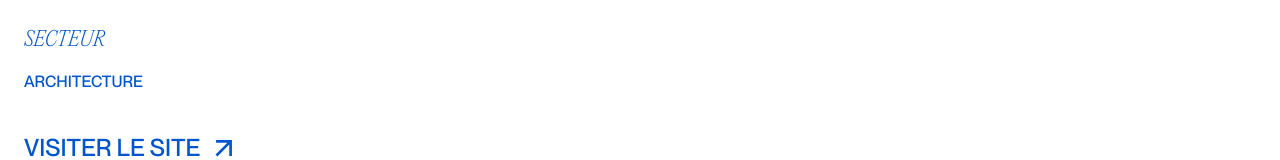
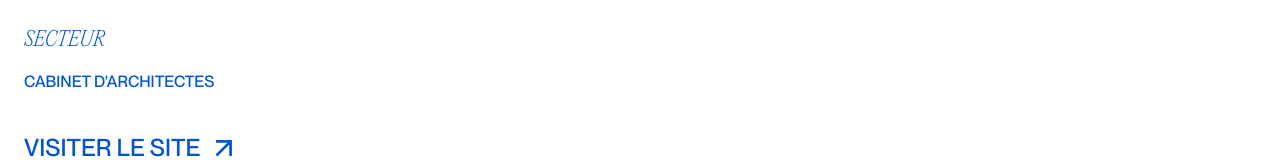
Before and after one commit to simontessard/2025-portfolio, a Next.js app: page /projects/daouad in a window 1280 px wide. Shown: the part 446-606 px from the top of the page. Built offline with nearby package versions, Linux system fonts and the light colour scheme.

Commit message:
Nouveau projet

```diff
--- a/src/components/home/Carousel.tsx
+++ b/src/components/home/Carousel.tsx
@@ -7,8 +7,9 @@ import 'swiper/css/effect-fade';
 export default function Carousel() {
     const slides = [
         { src: "/images/home/carousel-hotels.png", alt: "Iniva Tourism section carousel des hôtels du site web" },
+        { src: "/images/projects/socbois/square/desktop-1.jpg", alt: "Iniva Tourism section carousel des hôtels du site web" },
+        { src: "/images/projects/daouad/square/desktop-3.jpg", alt: "Daouad.fr section carte du site" },
         { src: "/images/projects/cdc/square/desktop-quality.jpg", alt: "ChefDeChantier.fr section Hero du site web" },
-        { src: "/images/projects/daouad/square/desktop-3.jpg", alt: "Daouad.fr section carte du site" },
     ];
 
     return (
--- a/src/components/projects/Project.tsx
+++ b/src/components/projects/Project.tsx
@@ -1,6 +1,6 @@
 import Link from "next/link";
 
-export default function Projet({ title, cover, logo, path } : { title: string, cover: string, logo: string, path: string }) {
+export default function Projet({ title, cover, logo, path, field } : { title: string, cover: string, logo: string, path: string, field : string }) {
     return (
         <Link scroll={false} href={`/projects/${path}`} className="gsap-project group text-black">
             <div className="relative aspect-square mb-3">
@@ -18,7 +18,9 @@ export default function Projet({ title, cover, logo, path } : { title: string, c
                         <path fillRule="evenodd" clipRule="evenodd" d="M12.252 41L41 12.252 69.749 41l-4.832 4.832-20.5-20.5v43.002h-6.834V25.331l-20.5 20.5L12.252 41z" fill="currentColor"/>
                     </svg>
                 </div>
-                <h3 className="font-secondary uppercase italic text-primary">Site web</h3>
+                <h3 className="font-secondary uppercase italic text-primary">
+                    {field}
+                </h3>
             </div>
 
         </Link>
--- a/src/data/projectsData.json
+++ b/src/data/projectsData.json
@@ -34,9 +34,9 @@
     "path": "daouad",
     "title": "Daouad",
     "date": "2024",
-    "url" : "https://inivatourism.com/",
+    "url" : "https://daouad.fr",
     "client" : "Cobalt Studio",
-    "field" : "Architecture",
+    "field" : "Cabinet d'architectes",
     "description": "Ce projet a été réalisé pour l'agence web Cobalt Studio, basée à Rennes. Il s'agit d'un site vitrine destiné à Iniva Tourism, une suite d'hôtels située au Gabon. Le projet mets en premier plan les différents hôtels ainsi que des activités culturelles variées proches de ceux-ci.",
     "cover": "/images/projects/daouad/square/desktop-3.jpg",
     "logo" : "",
@@ -60,9 +60,9 @@
     "path": "chefdechantier",
     "title": "Chef de chantier",
     "date": "2024",
-    "url" : "https://inivatourism.com/",
+    "url" : "https://chefdechantier.fr/",
     "client" : "Cobalt Studio",
-    "field" : "Architecture",
+    "field" : "Maître d'oeuvre, Rénovation",
     "description": "Ce projet a été réalisé pour l'agence web Cobalt Studio, basée à Rennes. Il s'agit d'un site vitrine destiné à Iniva Tourism, une suite d'hôtels située au Gabon. Le projet mets en premier plan les différents hôtels ainsi que des activités culturelles variées proches de ceux-ci.",
     "cover": "/images/projects/cdc/square/desktop-quality.jpg",
     "logo" : "",
@@ -86,9 +86,9 @@
     "path": "chefdechantier",
     "title": "Avec joie",
     "date": "2024",
-    "url" : "https://inivatourism.com/",
+    "url" : "https://avecjoie-bio.fr/",
     "client" : "Cobalt Studio",
-    "field" : "Architecture",
+    "field" : "Agro-Alimentaire",
     "description": "Ce projet a été réalisé pour l'agence web Cobalt Studio, basée à Rennes. Il s'agit d'un site vitrine destiné à Iniva Tourism, une suite d'hôtels située au Gabon. Le projet mets en premier plan les différents hôtels ainsi que des activités culturelles variées proches de ceux-ci.",
     "cover": "/images/projects/aj/square/desktop-1.jpg",
     "logo" : "",
@@ -107,5 +107,31 @@
         "/images/projects/daouad/square/phone-3.jpg"
       ]
     }
+  },
+  {
+    "path": "socbois",
+    "title": "Socbois",
+    "date": "2024",
+    "url" : "https://avecjoie-bio.fr/",
+    "client" : "Cobalt Studio",
+    "field" : "Artistan bois",
+    "description": "Ce projet a été réalisé pour l'agence web Cobalt Studio, basée à Rennes. Il s'agit d'un site vitrine destiné à Iniva Tourism, une suite d'hôtels située au Gabon. Le projet mets en premier plan les différents hôtels ainsi que des activités culturelles variées proches de ceux-ci.",
+    "cover": "/images/projects/socbois/square/desktop-1.jpg",
+    "logo" : "",
+    "services": ["Intégrations maquettes", "Création back-office personnalisé"],
+    "gallery": {
+      "large": [
+        "/images/projects/daouad/large/daouad-main-1.jpg",
+        "/images/projects/iniva/large/desktop-8.jpg"
+      ],
+      "square": [
+        "/images/projects/daouad/square/desktop-1.jpg",
+        "/images/projects/daouad/square/desktop-2.jpg",
+        "/images/projects/daouad/square/desktop-3.jpg",
+        "/images/projects/daouad/square/phone-1.jpg",
+        "/images/projects/daouad/square/phone-2.jpg",
+        "/images/projects/daouad/square/phone-3.jpg"
+      ]
+    }
   }
 ]
```
Also changed, not shown: public/images/projects/socbois/square/desktop-1.jpg (added).
